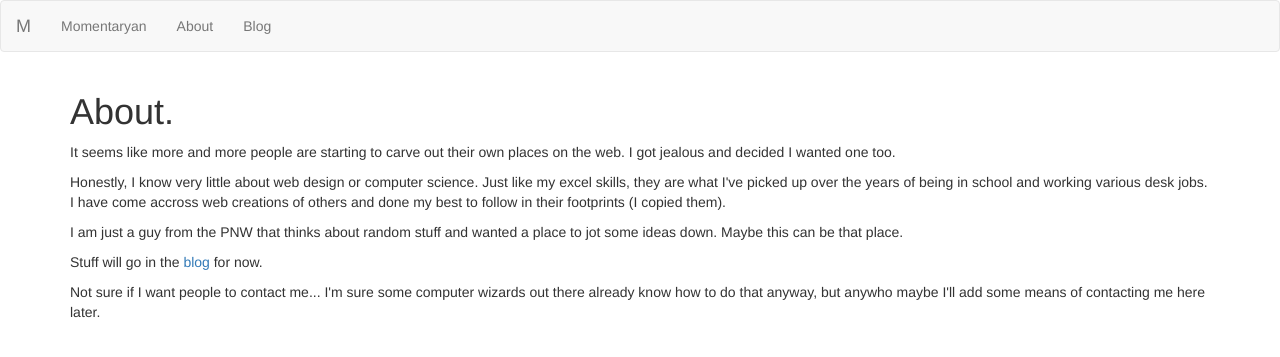
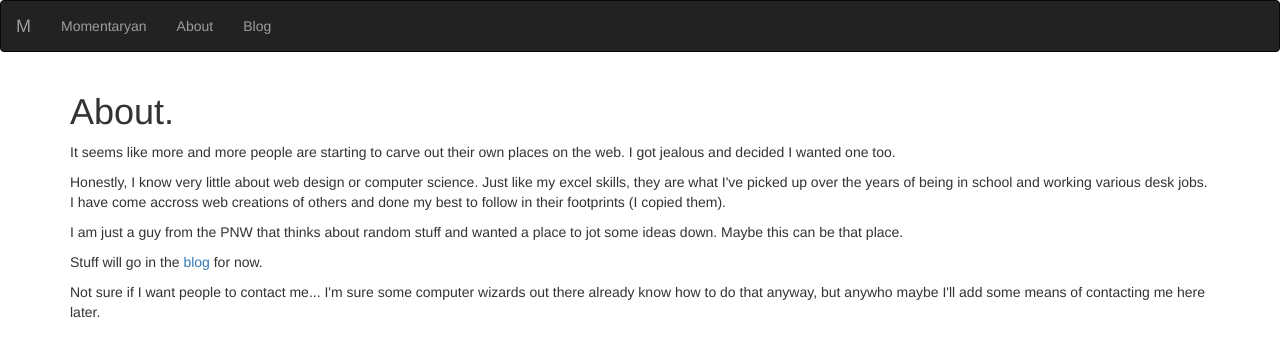
Before and after one commit to momentaryanblog/momentaryanblog.github.io, a Jekyll site: the page built from about/index.html, in a window 1280 px wide. Shown: the top 357 px of the page. Built offline with Jekyll 4.4.1, drawn with Linux system fonts in a browser that asks for light colours; nearby versions of some CDN libraries; library files that are not in the unit come from our copies.

Commit message:
Update default.html

```diff
--- a/_layouts/default.html
+++ b/_layouts/default.html
@@ -13,7 +13,7 @@
 
 		<body>
 
-			<nav class="navbar navbar-default">
+			<nav class="navbar navbar-inverse">
   <div class="container-fluid">
     <div class="navbar-header">
       <a class="navbar-brand" href="#">M</a>
```
